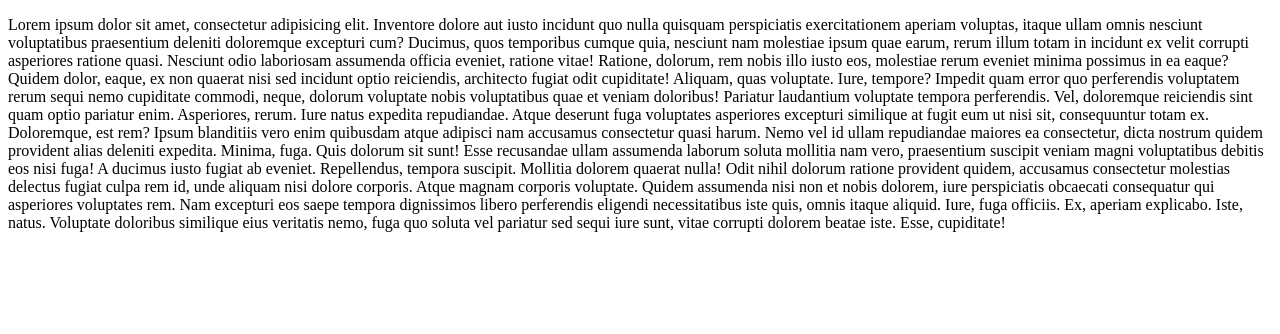
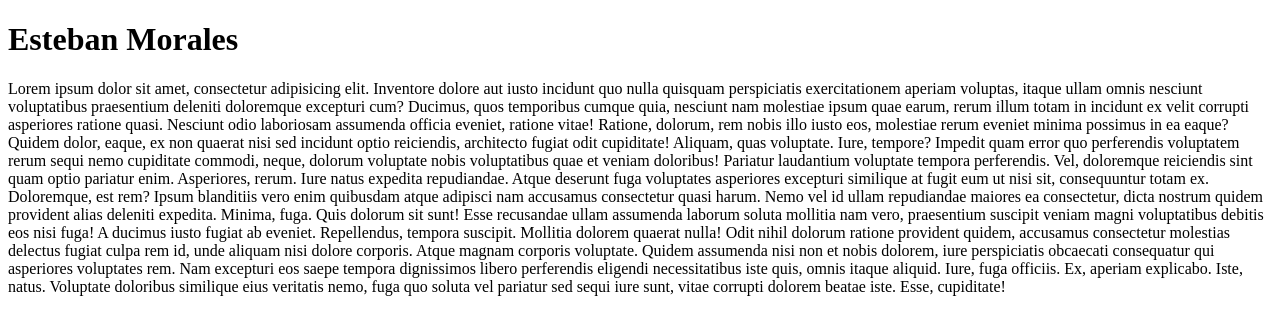
Before and after one commit to fernandomatiasdv/repo_nuevo, a plain HTML site: page index.html in a window 1280 px wide. Drawn offline with Linux system fonts and the light colour scheme.

Commit message:
Puse mi nombre

```diff
--- a/index.html
+++ b/index.html
@@ -6,6 +6,7 @@
     <title>Document</title>
 </head>
 <body>
+    <h1>Esteban Morales</h1>
     <p>
         Lorem ipsum dolor sit amet, consectetur adipisicing elit. Inventore dolore aut iusto incidunt quo nulla quisquam perspiciatis exercitationem aperiam voluptas, itaque ullam omnis nesciunt voluptatibus praesentium deleniti doloremque excepturi cum?
         Ducimus, quos temporibus cumque quia, nesciunt nam molestiae ipsum quae earum, rerum illum totam in incidunt ex velit corrupti asperiores ratione quasi. Nesciunt odio laboriosam assumenda officia eveniet, ratione vitae!
```
